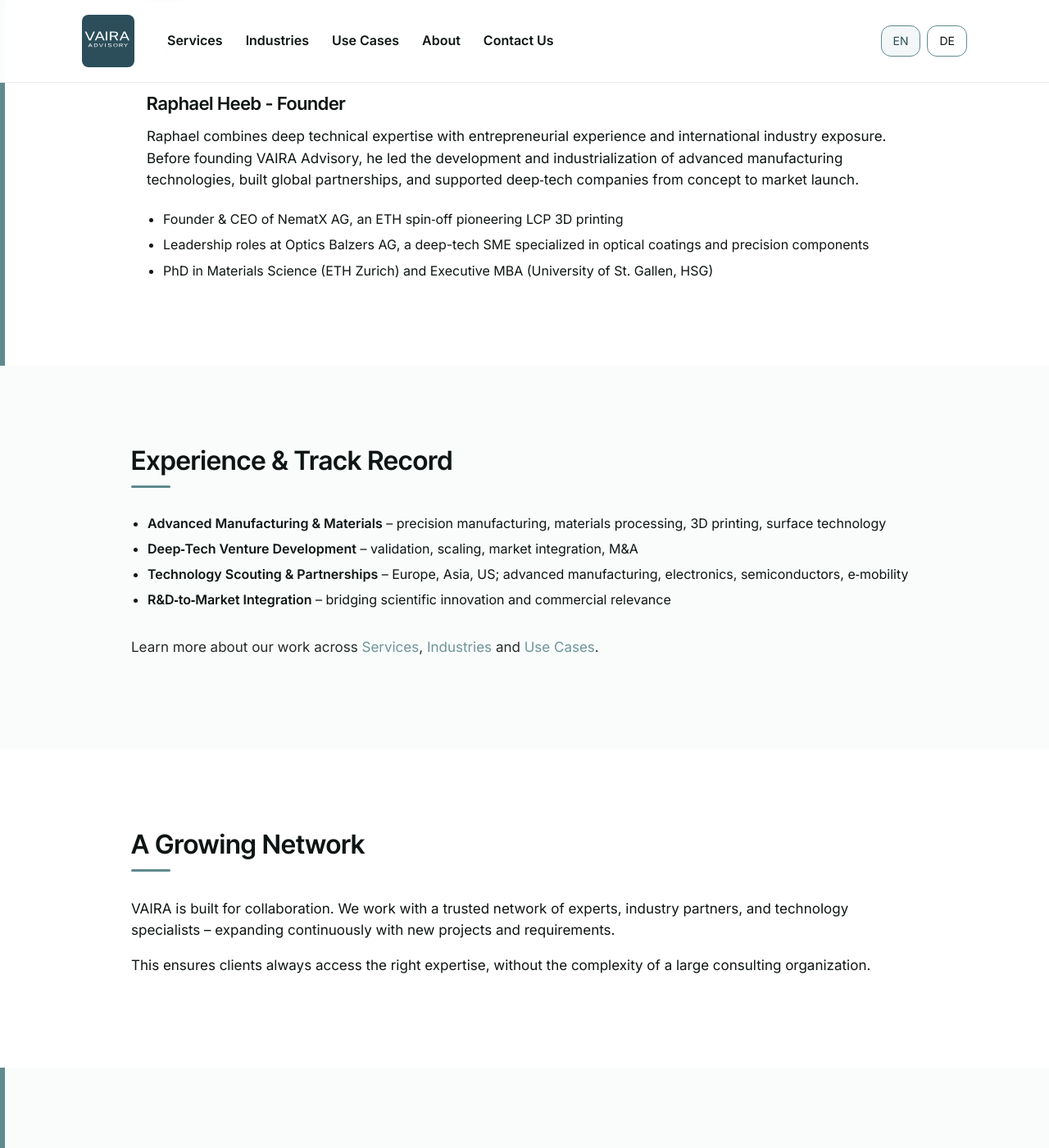
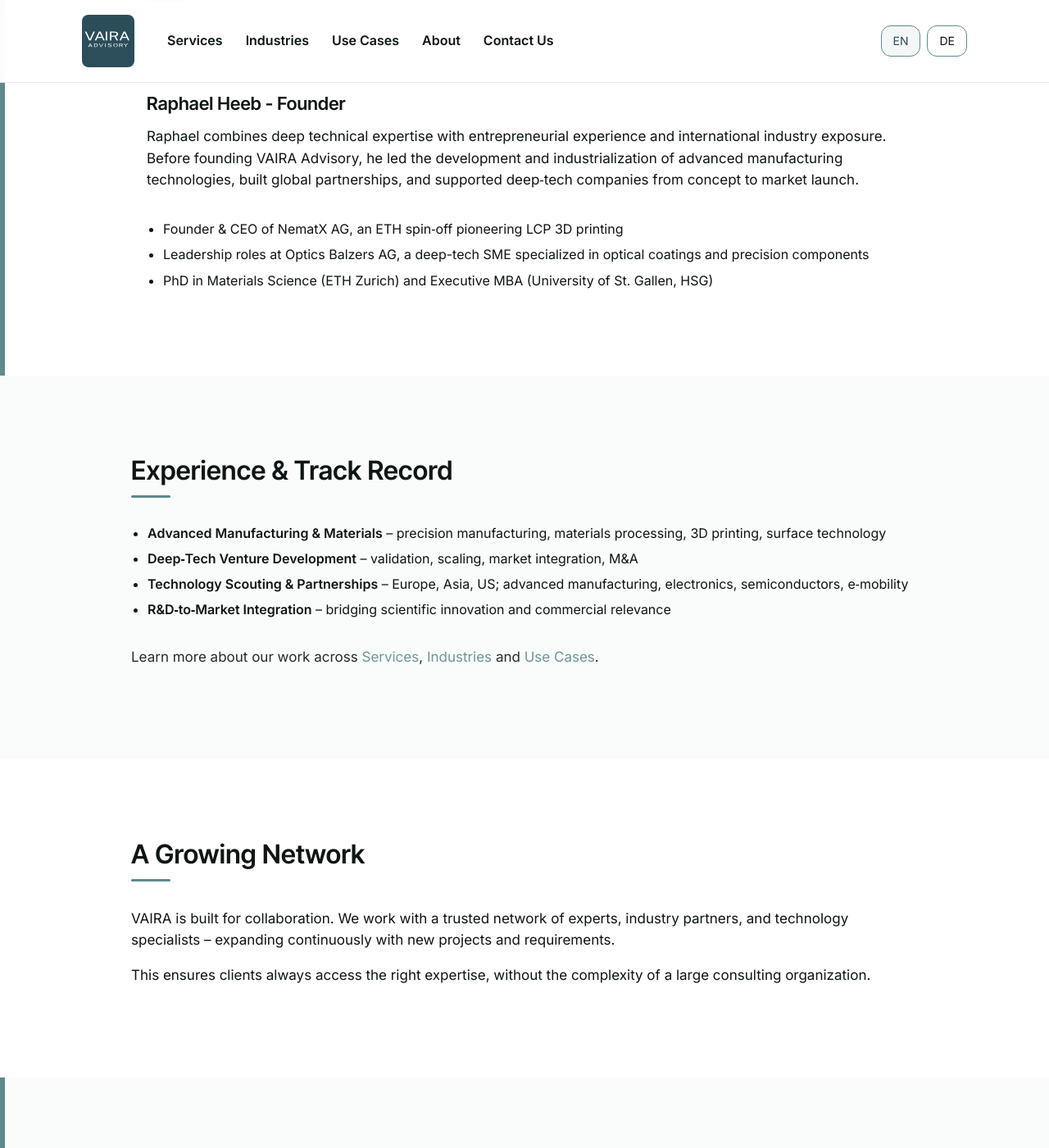
Before and after one commit to raphaelheeb/vaira-advisory, a Jekyll site: the page built from about/index.html, in a window 1280 px wide and 1400 px high, scrolled down 1946 px. Shown: the whole window at 82% size. Built offline with Jekyll 4.4.1, drawn with Linux system fonts in a browser that asks for light colours.

Commit message:
Update styles.css

```diff
--- a/assets/css/styles.css
+++ b/assets/css/styles.css
@@ -1134,5 +1134,5 @@
 }
 
 #about-leadership ul {
-  margin-top: 24px;   /* reduce space above the list */
+  margin-top: 36px;   /* reduce space above the list */
 }
```
